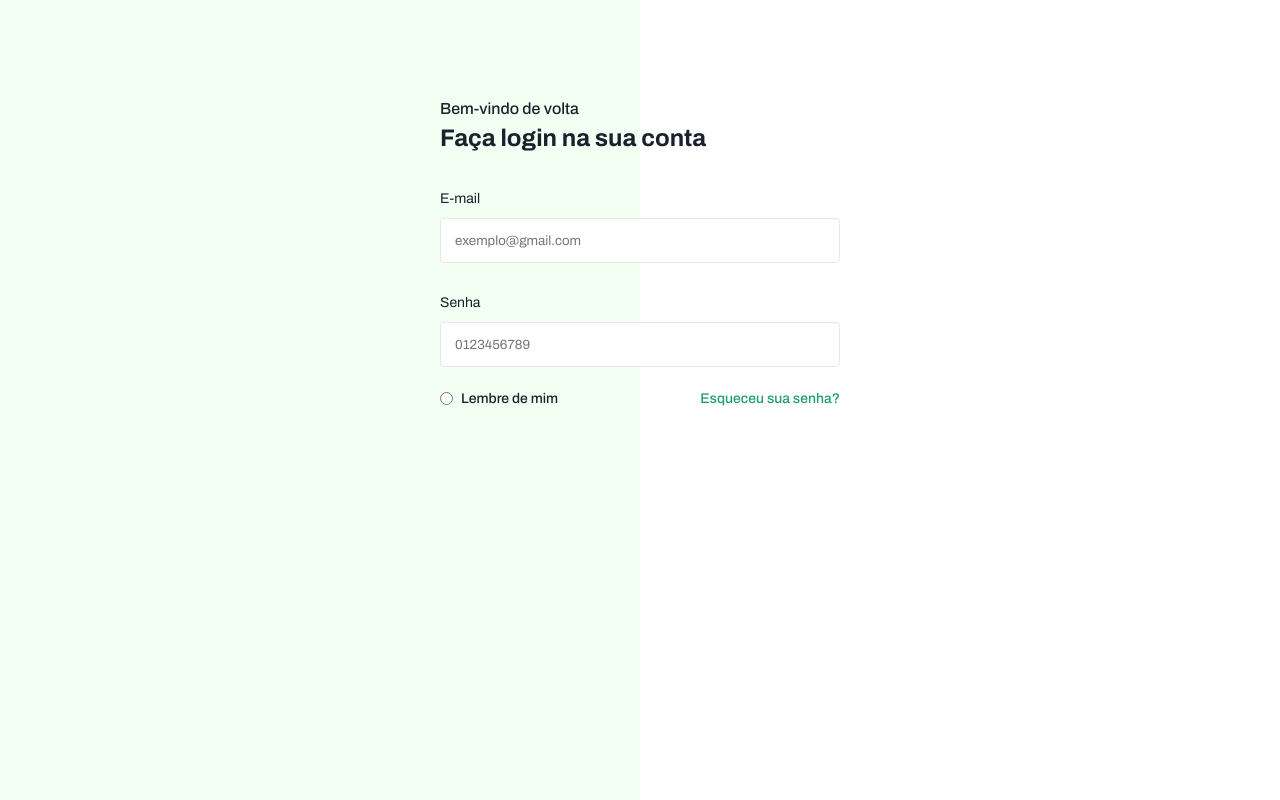
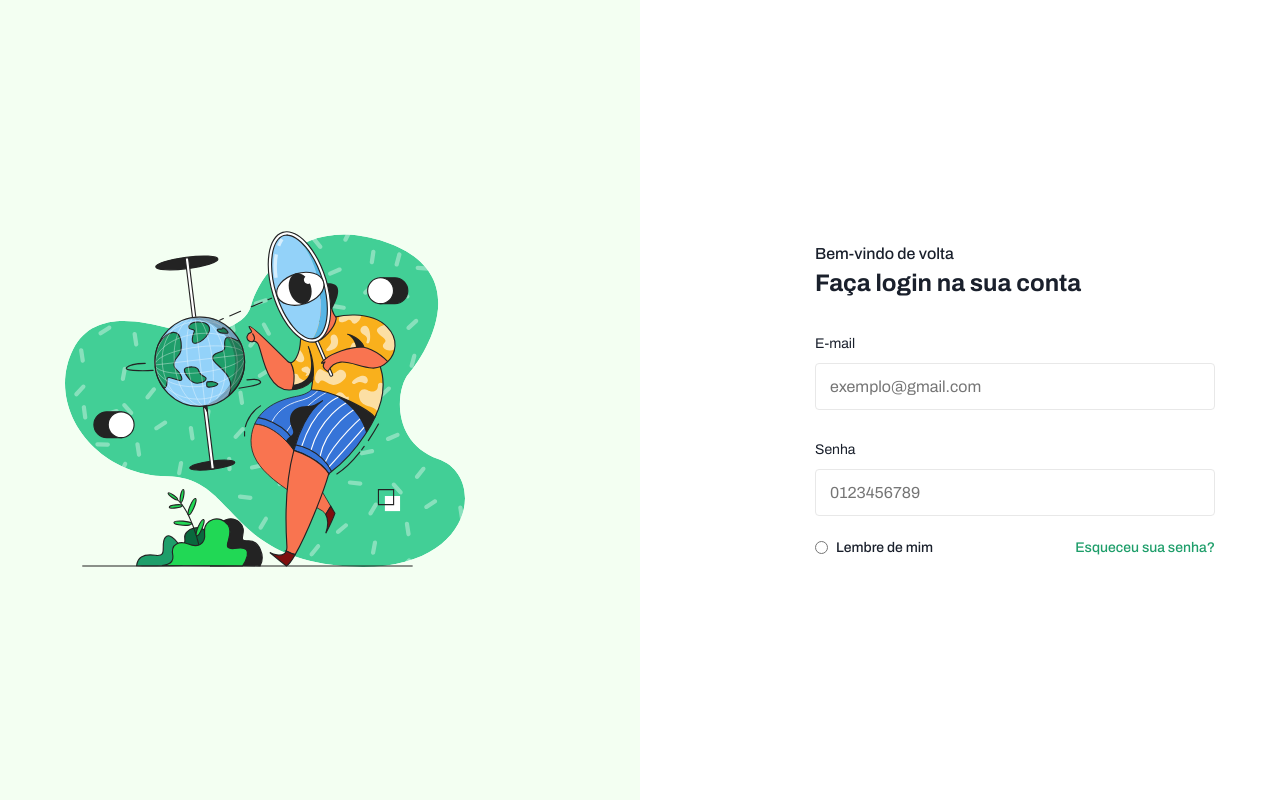
Before and after one commit to gabrielalencs/Desafios-CodeLab, a React (Vite) app in the folder desafio_04/: page / in a window 1280 px wide. Built offline with nearby package versions, Linux system fonts and the light colour scheme.

Commit message:
desafio 4 - estilos desktop

```diff
--- a/desafio_04/src/App.css
+++ b/desafio_04/src/App.css
@@ -23,15 +23,47 @@ html {
     font-size: 62.5%;
 }
 
-@media (width >= 992px) {
+#root {
+    max-width: 125rem;
+    margin: 0 auto;
+}
+
+.containerImageHero {
+    display: none;
+}
+
+@media (width >= 1200px) {
     body {
         background: rgb(243, 255, 242);
         background-repeat: no-repeat;
         background: linear-gradient(90deg, rgba(243, 255, 242, 1) 50%, rgba(255, 255, 255, 1) 50%);
     }
+
+    #root {
+        display: flex;
+        justify-content: space-between;
+        align-items: center;
+        height: 100vh;
+        padding: 0 5rem;
+    }
+
+    .containerImageHero {
+        display: block;
+
+        img {
+            width: 40rem;
+        }
+    }
 }
 
-#root {
-    max-width: 121.6rem;
-    margin: 0 auto;
+
+@media (width >= 1450px) {
+    #root {
+        max-width: 145rem;
+        padding: 0 5rem 0 0;
+    }
+
+    .containerImageHero img {
+        width: 50rem;
+    }
 }
--- a/desafio_04/src/App.jsx
+++ b/desafio_04/src/App.jsx
@@ -1,15 +1,14 @@
 import './App.css';
 import Login from './Components/ContainerLogin/ContainerLogin';
-// import imageHero from './assets/hero.svg';
+import imageHero from './assets/hero.svg';
 
 function App() {
 
     return (
         <>
-            <div>
-                {/* image */}
+            <div className='containerImageHero'>
+                <img src={imageHero} alt="" />
             </div>
-
 
             <Login />
         </>
--- a/desafio_04/src/Components/ContainerLogin/ContainerLogin.css
+++ b/desafio_04/src/Components/ContainerLogin/ContainerLogin.css
@@ -4,6 +4,12 @@
     width: 90%;
     margin: 10rem auto 0;
     max-width: 40rem;
+}
+
+@media (width >= 1200px) {
+    .containerLogin {
+        margin: 0;
+    }
 }
 
 .welcomeTitle {
--- a/desafio_04/src/Components/Input/Input.css
+++ b/desafio_04/src/Components/Input/Input.css
@@ -20,6 +20,7 @@
         border: 1px solid var(--gray-20);
         border-radius: .4rem;
         transition: all .3s;
+        font-size: 1.6rem;
 
         &:focus {
             outline: none;
@@ -44,7 +45,6 @@
 
     input {
         cursor: pointer;
-        border-color: red !important;
         accent-color: var(--primary-color);
     }
 }
```
